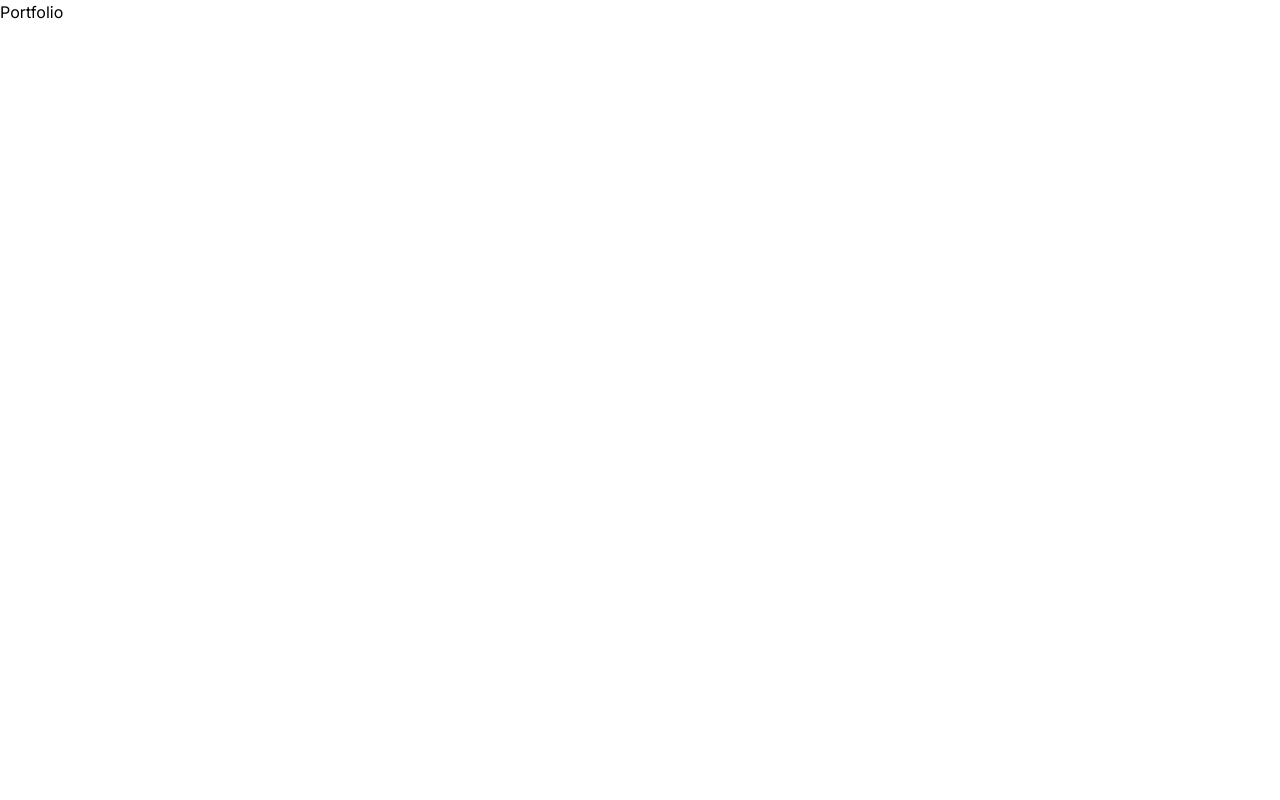
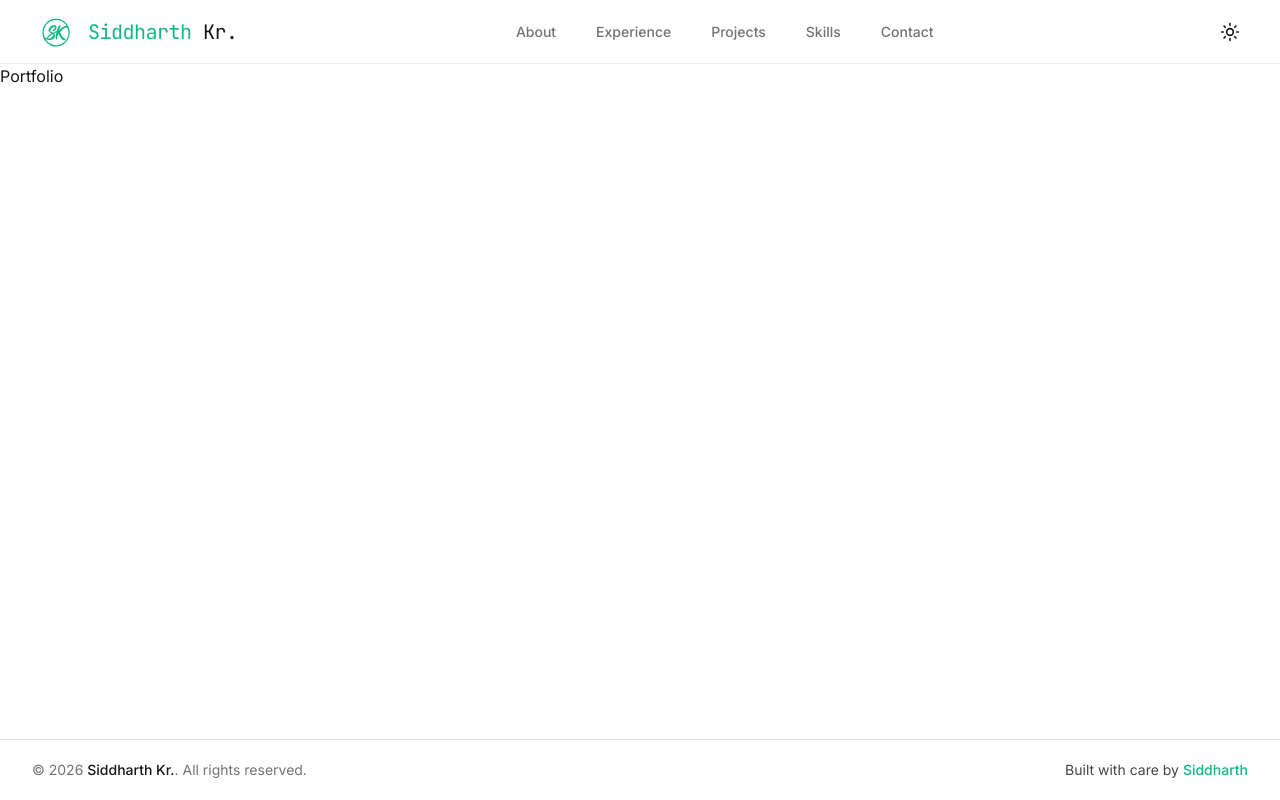
Before and after one commit to siddharthk8/Portfolio, a React (Vite) app in the folder frontend/: page / in a window 1280 px wide. Built offline with nearby package versions, Linux system fonts and the light colour scheme.

Commit message:
feat: add base layout and error handling pages

```diff
--- /dev/null
+++ b/frontend/src/layouts/BaseLayout.jsx
@@ -0,0 +1,26 @@
+import { Outlet, ScrollRestoration } from "react-router";
+
+import Footer from "@/components/Footer/Footer";
+import Header from "@/components/Header/Header";
+
+const BaseLayout = () => {
+	return (
+		<div className="bg-background text-foreground flex min-h-screen w-full flex-col">
+			<Header />
+
+			{/* Header spacer */}
+			<div style={{ height: "var(--header-height)" }} aria-hidden="true" />
+
+			<main className="flex flex-1 flex-row">
+				<div className="w-full">
+					<Outlet />
+				</div>
+			</main>
+
+			<Footer />
+			<ScrollRestoration />
+		</div>
+	);
+};
+
+export default BaseLayout;
--- a/frontend/src/main.jsx
+++ b/frontend/src/main.jsx
@@ -2,11 +2,36 @@ import "./index.css";
 
 import { StrictMode } from "react";
 import { createRoot } from "react-dom/client";
+import { createBrowserRouter, RouterProvider } from "react-router";
+
+import BaseLayout from "@/layouts/BaseLayout";
+import ErrorPage from "@/pages/ErrorPage";
+import NotFoundPage from "@/pages/NotFoundPage";
 
 import App from "./App.jsx";
 
+const router = createBrowserRouter([
+	{
+		path: "/",
+		element: <BaseLayout />,
+		errorElement: <ErrorPage />,
+		children: [
+			// HomePage
+			{
+				index: true,
+				element: <App />,
+			},
+			// 404
+			{
+				path: "*",
+				element: <NotFoundPage />,
+			},
+		],
+	},
+]);
+
 createRoot(document.getElementById("root")).render(
 	<StrictMode>
-		<App />
+		<RouterProvider router={router} />
 	</StrictMode>,
 );
--- /dev/null
+++ b/frontend/src/pages/ErrorPage.jsx
@@ -0,0 +1,30 @@
+import { AlertTriangle } from "lucide-react";
+
+import Container from "@/components/Container";
+
+function ErrorPage() {
+	return (
+		<div className="bg-background flex min-h-screen items-center justify-center">
+			<Container>
+				<div className="mx-auto max-w-xl text-center">
+					<div className="mt-2 flex justify-center">
+						<div className="bg-destructive/10 rounded-full p-4">
+							<AlertTriangle className="text-destructive size-10" />
+						</div>
+					</div>
+
+					<h1 className="text-foreground mt-6 text-4xl font-bold">
+						Something went wrong
+					</h1>
+
+					<p className="text-muted-foreground mx-auto mt-4 max-w-md text-lg">
+						We're sorry, but an unexpected error occurred. Please try refreshing the
+						page or come back in a few moments.
+					</p>
+				</div>
+			</Container>
+		</div>
+	);
+}
+
+export default ErrorPage;
--- /dev/null
+++ b/frontend/src/pages/NotFoundPage.jsx
@@ -0,0 +1,24 @@
+import Container from "@/components/Container";
+
+function NotFoundPage() {
+	return (
+		<div className="bg-background flex items-center justify-center">
+			<Container>
+				<div className="mx-auto max-w-xl text-center">
+					<p className="text-primary font-mono text-9xl font-bold select-none">404</p>
+
+					<h1 className="text-foreground mt-2 text-4xl font-bold">
+						Oops! Page not found
+					</h1>
+
+					<p className="text-muted-foreground mx-auto mt-4 max-w-md text-lg">
+						The page you're looking for doesn't exist, may have been moved, or the URL
+						might be incorrect.
+					</p>
+				</div>
+			</Container>
+		</div>
+	);
+}
+
+export default NotFoundPage;
```
